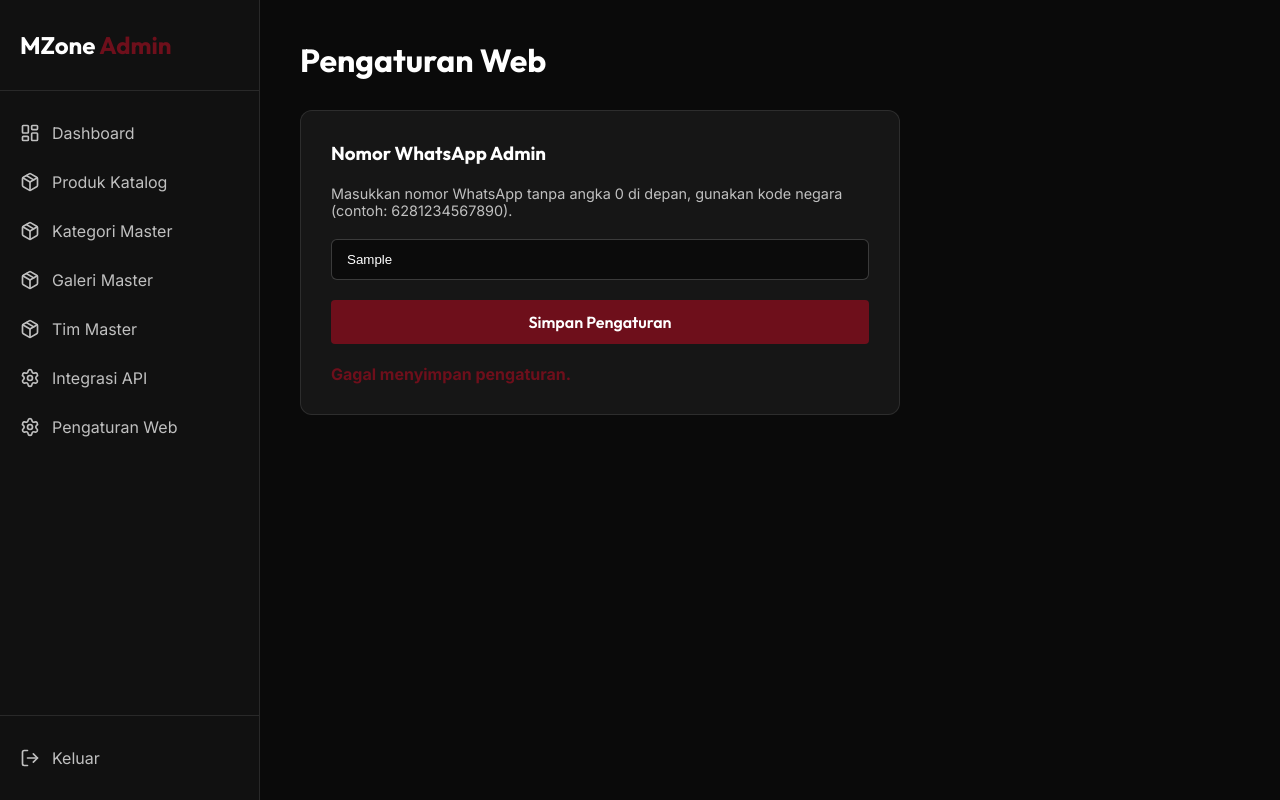
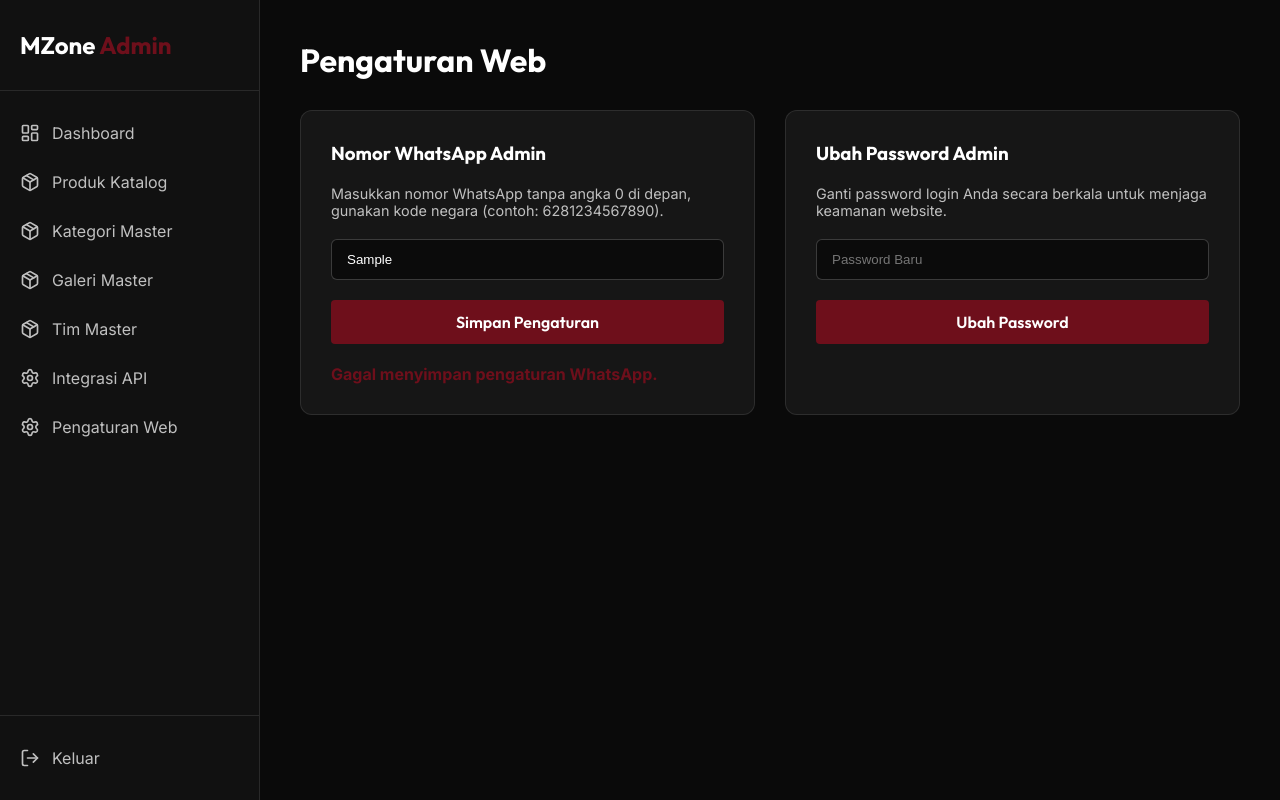
Before and after one commit to Tengkuichsan/mzone-website, a Next.js app: page /admin/settings in a window 1280 px wide. Both pictures are taken after typing "Sample" into the empty fields and a click on the button "Simpan Pengaturan". Built offline with nearby package versions, Linux system fonts and the light colour scheme; no server answers; the database is empty.

Commit message:
Add password change feature and fix settings crash

```diff
--- a/src/app/admin/settings/page.tsx
+++ b/src/app/admin/settings/page.tsx
@@ -5,21 +5,31 @@ import styles from "../admin.module.css";
 
 export default function SettingsPage() {
   const [waNumber, setWaNumber] = useState("");
-  const [saving, setSaving] = useState(false);
-  const [message, setMessage] = useState("");
+  const [savingWa, setSavingWa] = useState(false);
+  const [messageWa, setMessageWa] = useState("");
+
+  const [newPassword, setNewPassword] = useState("");
+  const [savingPass, setSavingPass] = useState(false);
+  const [messagePass, setMessagePass] = useState("");
 
   useEffect(() => {
     fetch("/api/settings?key=whatsapp_number")
-      .then(res => res.json())
+      .then(res => {
+        if (!res.ok) throw new Error("Failed to fetch");
+        return res.json();
+      })
       .then(data => {
-        if (data.value) setWaNumber(data.value);
+        if (data && data.value) setWaNumber(data.value);
+      })
+      .catch(err => {
+        console.error("Fetch error:", err);
       });
   }, []);
 
-  const handleSave = async (e: React.FormEvent) => {
+  const handleSaveWa = async (e: React.FormEvent) => {
     e.preventDefault();
-    setSaving(true);
-    setMessage("");
+    setSavingWa(true);
+    setMessageWa("");
 
     try {
       const res = await fetch("/api/settings", {
@@ -29,14 +39,46 @@ export default function SettingsPage() {
       });
 
       if (res.ok) {
-        setMessage("Pengaturan berhasil disimpan!");
+        setMessageWa("Pengaturan WhatsApp berhasil disimpan!");
       } else {
-        setMessage("Gagal menyimpan pengaturan.");
+        setMessageWa("Gagal menyimpan pengaturan WhatsApp.");
       }
     } catch (err) {
-      setMessage("Terjadi kesalahan.");
+      setMessageWa("Terjadi kesalahan koneksi.");
     } finally {
-      setSaving(false);
+      setSavingWa(false);
+    }
+  };
+
+  const handleSavePassword = async (e: React.FormEvent) => {
+    e.preventDefault();
+    setSavingPass(true);
+    setMessagePass("");
+
+    if (newPassword.length < 6) {
+      setMessagePass("Password minimal 6 karakter.");
+      setSavingPass(false);
+      return;
+    }
+
+    try {
+      const res = await fetch("/api/auth/change-password", {
+        method: "POST",
+        headers: { "Content-Type": "application/json" },
+        body: JSON.stringify({ newPassword })
+      });
+
+      if (res.ok) {
+        setMessagePass("Password berhasil diubah!");
+        setNewPassword(""); // Clear field
+      } else {
+        const data = await res.json();
+        setMessagePass(data.message || "Gagal mengubah password.");
+      }
+    } catch (err) {
+      setMessagePass("Terjadi kesalahan koneksi.");
+    } finally {
+      setSavingPass(false);
     }
   };
 
@@ -44,13 +86,15 @@ export default function SettingsPage() {
     <div>
       <h1 style={{ marginBottom: "30px" }}>Pengaturan Web</h1>
 
-      <div style={{ backgroundColor: "rgba(25,25,25,0.8)", padding: "30px", borderRadius: "12px", border: "1px solid rgba(255,255,255,0.1)", maxWidth: "600px" }}>
+      <div style={{ display: "grid", gap: "30px", gridTemplateColumns: "repeat(auto-fit, minmax(300px, 1fr))" }}>
+        {/* WhatsApp Settings */}
+        <div style={{ backgroundColor: "rgba(25,25,25,0.8)", padding: "30px", borderRadius: "12px", border: "1px solid rgba(255,255,255,0.1)" }}>
           <h3 style={{ marginBottom: "20px" }}>Nomor WhatsApp Admin</h3>
           <p style={{ color: "var(--color-silver)", fontSize: "0.9rem", marginBottom: "20px" }}>
             Masukkan nomor WhatsApp tanpa angka 0 di depan, gunakan kode negara (contoh: 6281234567890).
           </p>
 
-        <form onSubmit={handleSave} style={{ display: "flex", flexDirection: "column", gap: "20px" }}>
+          <form onSubmit={handleSaveWa} style={{ display: "flex", flexDirection: "column", gap: "20px" }}>
             <input
               type="text"
               value={waNumber}
@@ -67,12 +111,46 @@ export default function SettingsPage() {
               }}
             />
 
-          <button type="submit" className="btn btn-primary" disabled={saving}>
-            {saving ? "Menyimpan..." : "Simpan Pengaturan"}
+            <button type="submit" className="btn btn-primary" disabled={savingWa}>
+              {savingWa ? "Menyimpan..." : "Simpan Pengaturan"}
             </button>
 
-          {message && <p style={{ color: "var(--color-maroon)", fontWeight: "bold" }}>{message}</p>}
+            {messageWa && <p style={{ color: messageWa.includes("berhasil") ? "var(--color-primary)" : "var(--color-maroon)", fontWeight: "bold" }}>{messageWa}</p>}
           </form>
+        </div>
+
+        {/* Change Password */}
+        <div style={{ backgroundColor: "rgba(25,25,25,0.8)", padding: "30px", borderRadius: "12px", border: "1px solid rgba(255,255,255,0.1)" }}>
+          <h3 style={{ marginBottom: "20px" }}>Ubah Password Admin</h3>
+          <p style={{ color: "var(--color-silver)", fontSize: "0.9rem", marginBottom: "20px" }}>
+            Ganti password login Anda secara berkala untuk menjaga keamanan website.
+          </p>
+
+          <form onSubmit={handleSavePassword} style={{ display: "flex", flexDirection: "column", gap: "20px" }}>
+            <input
+              type="password"
+              value={newPassword}
+              onChange={(e) => setNewPassword(e.target.value)}
+              placeholder="Password Baru"
+              required
+              minLength={6}
+              style={{
+                padding: "12px 15px",
+                backgroundColor: "rgba(0,0,0,0.5)",
+                border: "1px solid rgba(255,255,255,0.2)",
+                borderRadius: "6px",
+                color: "white",
+                width: "100%"
+              }}
+            />
+
+            <button type="submit" className="btn btn-primary" disabled={savingPass}>
+              {savingPass ? "Menyimpan..." : "Ubah Password"}
+            </button>
+
+            {messagePass && <p style={{ color: messagePass.includes("berhasil") ? "var(--color-primary)" : "var(--color-maroon)", fontWeight: "bold" }}>{messagePass}</p>}
+          </form>
+        </div>
       </div>
     </div>
   );
```
Also changed, not shown: src/app/api/auth/change-password/route.ts (added, +44 -0 lines). Lines whose indentation alone changed are shown as unchanged.
